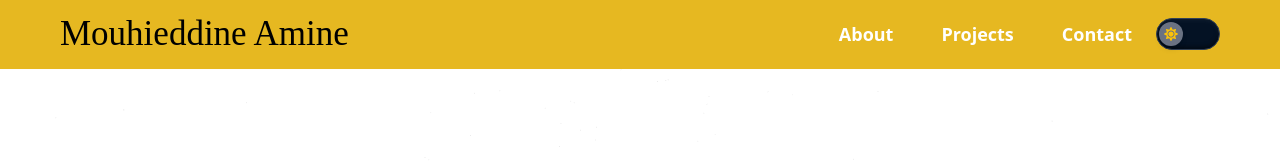
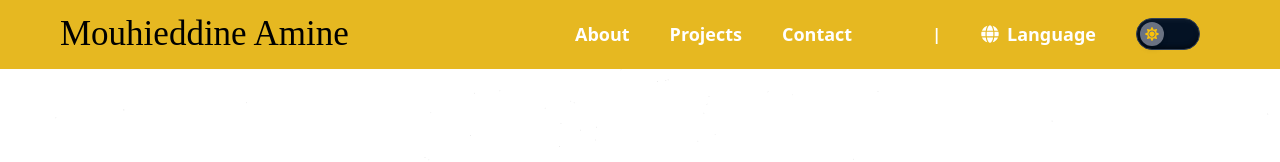
Before and after one commit to MouhieddineAmine/WebPortfolioV2, a Next.js app: page / in a window 1280 px wide. Shown: the top 162 px of the page. Built offline with nearby package versions, Linux system fonts and the light colour scheme; no server answers.

Commit message:
header improvement

```diff
--- a/app/globals.css
+++ b/app/globals.css
@@ -1,11 +1,6 @@
 @import "tailwindcss";
 
-/*
-body {
-  background: #041224;
-  color: white;
-}
-*/
+
 body {
   @apply bg-white text-black;
 }
@@ -21,3 +16,29 @@ html.dark body {
 .leaflet-control-attribution {
   display: none !important;
 }
+
+@keyframes flashTextYellow {
+  0%, 100% {
+    color: white;
+  }
+  20%, 40%, 60%, 80% {
+    color: #E6B821;
+  }
+}
+
+.flash-text-yellow {
+  animation: flashTextYellow 1.5s ease-in-out 2;
+}
+
+@keyframes flashBorderYellow {
+  0%, 100% {
+    border-color: transparent;
+  }
+  20%, 40%, 60%, 80% {
+    border-color: #E6B821;
+  }
+}
+
+.flash-border-yellow {
+  animation: flashBorderYellow 1.5s ease-in-out 2;
+}
--- a/components/Footer.tsx
+++ b/components/Footer.tsx
@@ -7,7 +7,7 @@ import { FaGithub, FaLinkedin } from 'react-icons/fa';
 export default function Footer() {
   const [isVerified, setIsVerified] = useState(false);
   return (
-    <footer className="w-full bg-[#010812] text-gray-400 pt-10 mt-20 border-t border-gray-700 z-50">
+    <footer id="footer" className="w-full bg-[#010812] text-gray-400 pt-10 mt-20 border-t border-gray-700 z-50">
       <div className="max-w-[1500px] mx-auto px-10 grid grid-cols-1 md:grid-cols-4 gap-10 text-sm">
 
         {/* Contact Info */}
@@ -104,13 +104,13 @@ export default function Footer() {
         {/* Languages */}
         <div className="flex justify-center">
           <div className="flex flex-col items-center w-[180px]">
-            <h3 className="text-white text-[20px] font-bold mb-4">Select Language</h3>
+            <h3 id="language" className="text-white text-[20px] font-bold mb-4">Select Language</h3>
             <ul className="space-y-2 w-full">
-              <li className="flex justify-center items-center bg-gray-800 text-white text-sm w-full h-[35px] rounded-md hover:bg-gray-700 transition">
+              <li id="btnlanguage-en" className="flex justify-center items-center bg-gray-800 text-white text-sm w-full h-[35px] rounded-md hover:bg-gray-700 transition border border-transparent">
                 <Image src="https://img.icons8.com/color/100/great-britain.png" alt="English" className="w-[35px] object-contain" width={1} height={1} sizes='100vw'/>
                 <button className="font-bold w-[70px]">English</button>
               </li>
-              <li className="flex justify-center items-center bg-gray-800 text-white text-sm w-full h-[35px] rounded-md hover:bg-gray-700 transition">
+              <li id="btnlanguage-fr" className="flex justify-center items-center bg-gray-800 text-white text-sm w-full h-[35px] rounded-md hover:bg-gray-700 transition border border-transparent">
                 <Image src="https://img.icons8.com/color/100/france.png" alt="Français" className="w-[35px] object-contain" width={1} height={1} sizes='100vw'/>
                 <button className="font-bold w-[70px]">Français</button>
               </li>
--- a/components/Header.tsx
+++ b/components/Header.tsx
@@ -1,20 +1,66 @@
 "use client";
 import Link from 'next/link';
 import ThemeToggle from "@/components/ThemeToggle";
-
+import { FaGlobe } from 'react-icons/fa';
+import { useCallback } from "react";
 
 export default function Header() {
+
+ const handleLanguageClick = useCallback(() => {
+  const target = document.getElementById("language");
+  const btnen = document.getElementById("btnlanguage-en");
+  const btnfr = document.getElementById("btnlanguage-fr");
+  if (target) {
+    target.scrollIntoView({ behavior: "smooth" });
+
+    // Delay the flash until scroll likely completes (adjust duration as needed)
+    setTimeout(() => {
+      target.classList.remove("flash-text-yellow"); // Reset animation
+      void target.offsetWidth; // Force reflow so animation can re-run
+      target.classList.add("flash-text-yellow");
+
+      // Flash border
+      if (btnen) {
+        btnen.classList.remove("flash-border-yellow");
+        void btnen.offsetWidth;
+        btnen.classList.add("flash-border-yellow");
+      }
+
+      if (btnfr) {
+        btnfr.classList.remove("flash-border-yellow");
+        void btnfr.offsetWidth;
+        btnfr.classList.add("flash-border-yellow");
+      }
+
+      // Remove class after animation ends (optional cleanup)
+      setTimeout(() => {
+        target.classList.remove("flash-text-yellow");
+      }, 5000); // Match animation duration
+    }, 1000); // Wait for scroll to complete
+  }
+}, []);
+
   return (
     <header className="w-full py-2 bg-[#E6B821] z-50">
   <div className="max-w-[2000px] mx-auto flex justify-between items-center px-15">
     <Link href="/" className="font-signature text-[35px]">
       Mouhieddine Amine
     </Link>
-    <nav className="space-x-0 text-white text-[18px]">
-      <Link href="#about" className="px-6 py-2 rounded-md font-bold transition duration-200 hover:bg-[#B38C1A]">About</Link>
-      <Link href="#projects" className="px-6 py-2 rounded-md font-bold transition duration-200 hover:bg-[#B38C1A]">Projects</Link>
-      <Link href="#contact" className="px-6 py-2 rounded-md font-bold transition duration-200 hover:bg-[#B38C1A]">Contact</Link>
+    <nav className=" flex items-center space-x-0 text-white text-[18px]">
+      <Link href="#about" className="px-5 py-2 rounded-md font-bold transition duration-200 hover:bg-[#B38C1A]">About</Link>
+      <Link href="#projects" className="px-5 py-2 rounded-md font-bold transition duration-200 hover:bg-[#B38C1A]">Projects</Link>
+      <Link href="#contact" className="px-5 py-2 rounded-md font-bold transition duration-200 hover:bg-[#B38C1A]">Contact</Link>
+      <span className="text-white text-[16px] font-bold ml-[60px] mr-[20px]">|</span>
+      <button onClick={handleLanguageClick}
+      className="flex items-center gap-2 px-5 py-2 rounded-md font-bold transition duration-200 hover:bg-[#B38C1A]"
+      >
+      <FaGlobe />
+      Language
+      </button>
+      <div className="px-5 py-2">
       <ThemeToggle />
+      </div>
+
     </nav>
   </div>
 </header>
--- a/components/ThemeToggle.tsx
+++ b/components/ThemeToggle.tsx
@@ -29,7 +29,7 @@ export default function ThemeToggle() {
         background: "#041224",
         boxShadow: "inset 0 2px 4px rgba(255,255,255,0.05), inset 0 -2px 4px rgba(0,0,0,0.5)",
         border: "1px solid #334155",
-        padding: "2px",
+        padding: "3px",
       }}
     >
       <motion.div
```
